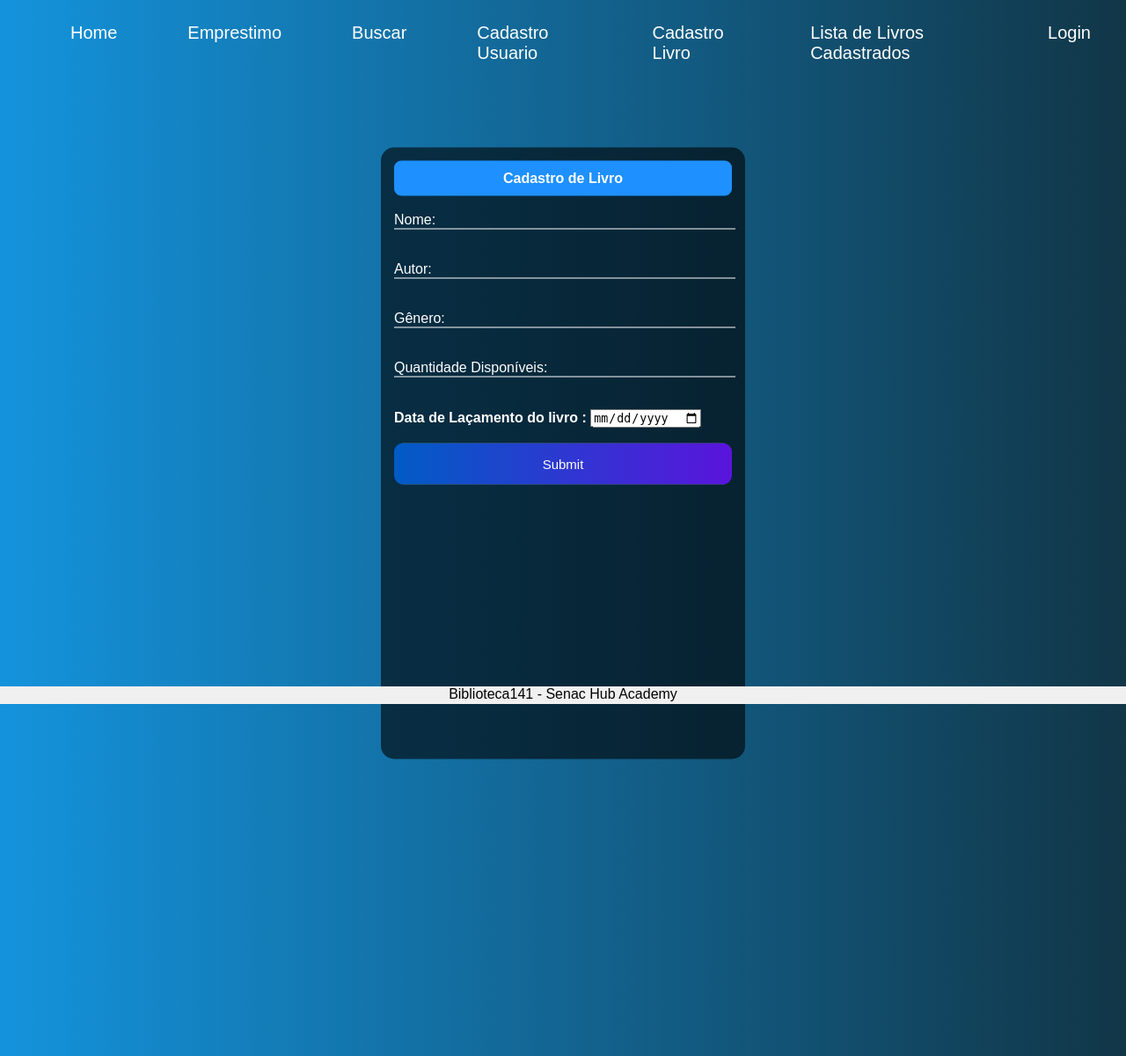
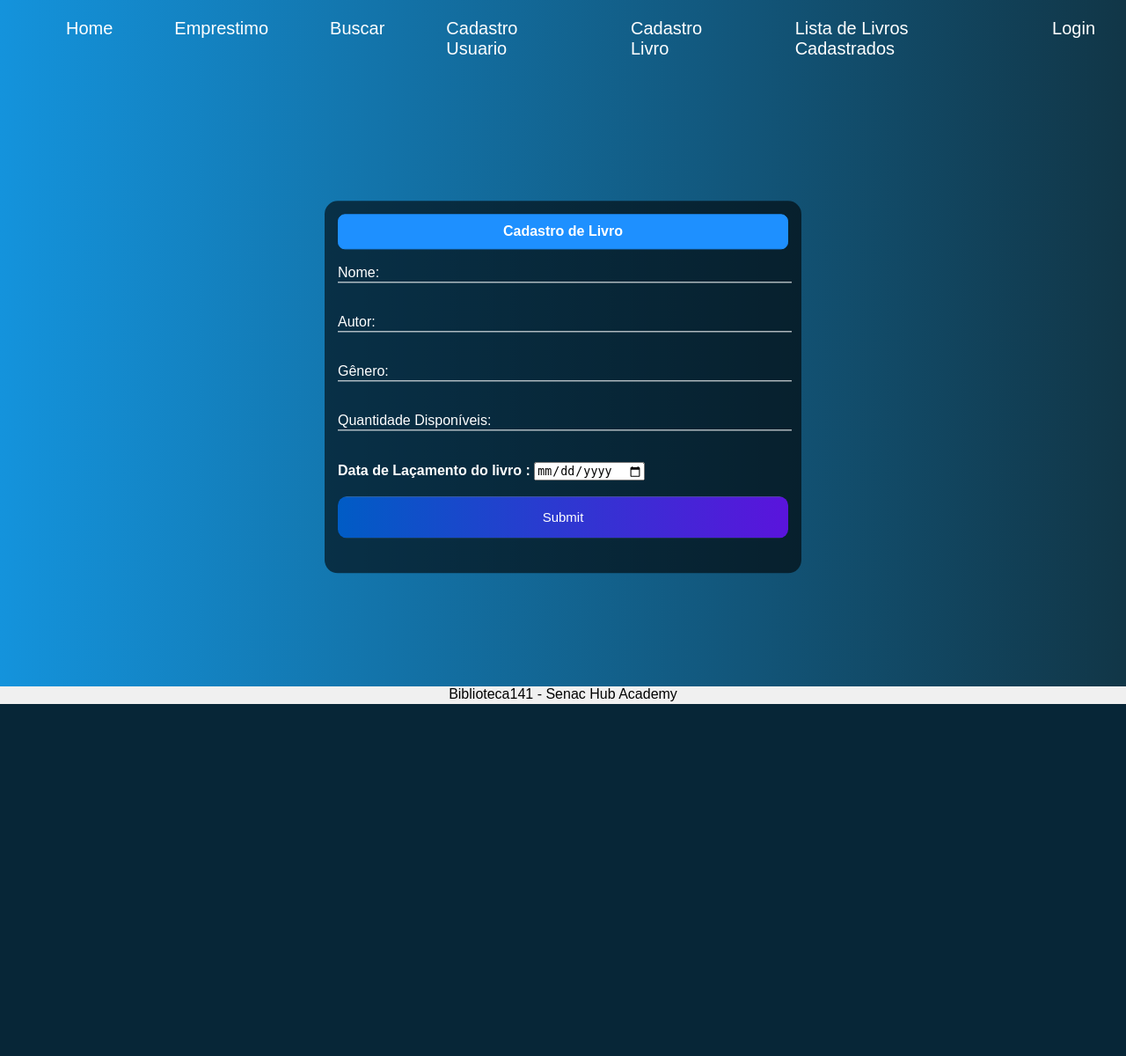
Before and after one commit to Gustav0Oliveira/Biblioteca141, a PHP site: page /views/cadastro_livro.php in a window 1280 px wide. Shown: the whole page at 88% size. After the commit the page ends 800 px from the top, so only its background shows below. Run offline with PHP 8.4, Linux system fonts and the light colour scheme.

Commit message:
FrontENd finalizado e ajustado

```diff
--- a/views/CSS/style.css
+++ b/views/CSS/style.css
@@ -4,7 +4,7 @@ body{
     margin:0;
     padding: 0;
     display: flex;
-    min-height: 150vh;
+    min-height: 100vh;
     flex-direction: column;
     height: 100vh;
 }
@@ -37,6 +37,32 @@ body{
 .boxEmprestimo{
     color: white;
     position: absolute;
+    top: 55%;
+    left: 50%;
+    transform: translate(-50%,-50%);
+    background-color: rgba(0, 0, 0, 0.6);
+    padding:15px;
+    border-radius: 15px;
+    width: 40%;
+    padding-bottom: 2.5rem;
+
+}
+.boxCadslivro{
+    color: white;
+    position: absolute;
+    top: 55%;
+    left: 50%;
+    transform: translate(-50%,-50%);
+    background-color: rgba(0, 0, 0, 0.6);
+    padding:15px;
+    border-radius: 15px;
+    width: 40%;
+    padding-bottom: 2.5rem;
+
+}
+.boxCadsusuario{
+    color: white;
+    position: absolute;
     top: 60%;
     left: 50%;
     transform: translate(-50%,-50%);
@@ -47,6 +73,7 @@ body{
     padding-bottom: 2.5rem;
 
 }
+
 .boxBuscar{
     color: white;
     position: absolute;
@@ -57,7 +84,7 @@ body{
     padding:15px;
     border-radius: 15px;
     width: 40%;
-    padding-bottom: 2.5rem;
+    padding-bottom: 3.5rem;
 
 }
 fieldset{
@@ -142,7 +169,7 @@ nav ul {
 nav li {
     margin: 0 30px;
     font-size: 15pt;
-    padding: 10px;
+    padding: 5px;
     color: white;
 
 
@@ -164,8 +191,8 @@ nav li {
     margin: auto;
     display: block;
     color: white;
-    margin: 1%;
-    font-size: 1.2rem;
+    margin: 5%;
+    font-size: 18pt;
 }
 .tabela{
     color: rgb(255, 255, 255);
@@ -183,11 +210,10 @@ nav li {
 
 }
 .main {
-    position: relative;
-  height: 100vh;
+    flex-grow: 1;
 }
-.fixarRodape {
-    position:absolute;
+.footer {
+    position:fixed;
     bottom: 0%;
     left: 0;
     width: 100%;
@@ -198,5 +224,5 @@ nav li {
 
 }.box {
     position: relative;
-    min-height: 80vh;
+    min-height: 100vh;
   }
--- a/views/cadastro_livro.php
+++ b/views/cadastro_livro.php
@@ -11,7 +11,7 @@
 include('headerfooter/header.php');
 ?>
 <main>
-    <div class="box">
+    <div class="boxCadslivro">
         <form action="index.php" method="post">
             <form>
                 <legend><b>Cadastro de Livro</b></legend>
--- a/views/cadastro_usuario.php
+++ b/views/cadastro_usuario.php
@@ -11,7 +11,7 @@
 include('headerfooter/header.php');
 ?>
 <main>
-    <div class="box">
+    <div class="boxCadsusuario">
         <form action="index.php" method="post">
             <form>
                 <legend><b>Cadastro de Usuario</b></legend>
--- a/views/headerfooter/footer.php
+++ b/views/headerfooter/footer.php
@@ -8,7 +8,7 @@
 </head>
 <body>
 
-    <footer class="fixarRodape">Biblioteca141 - Senac Hub Academy</footer>
+    <footer class="footer">Biblioteca141 - Senac Hub Academy</footer>
 
 </body>
 </html>
```
Also changed, not shown: views/headerfooter/style.css (+10 -6 lines).
